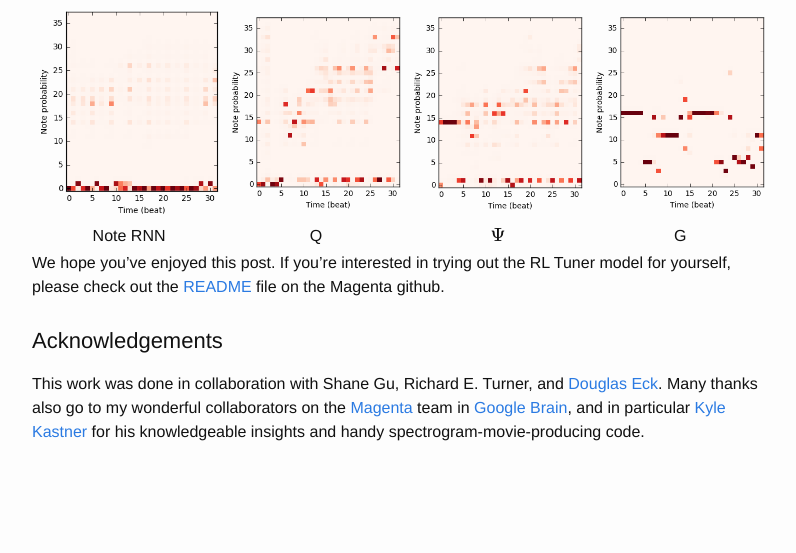
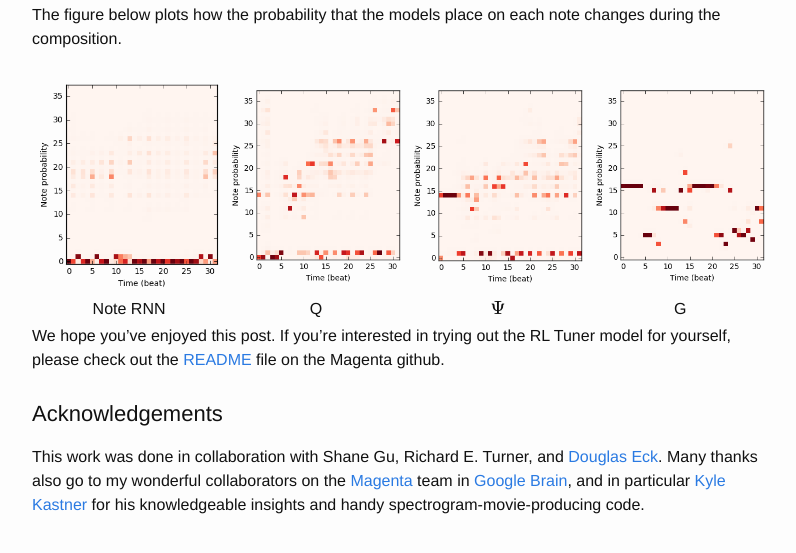
Before and after one commit to notfuchsia/notfuchsia.github.io, a Jekyll site: the page built from _posts/2016-10-10-natasha.markdown, in a window 1280 px wide and 900 px high, scrolled down 7864 px, cut to the strip 323-876 px from the top of the window. Shown: the whole strip, without its empty margins (238-1034 px from the left). Built offline with Jekyll 4.4.1, drawn with Linux system fonts in a browser that asks for light colours; formulas are drawn with MathJax 3; before the commit the page ends 8691 px from its top, so only the background shows below that.

Commit message:
i accidentally a sentence

```diff
--- a/_posts/2016-10-10-natasha.markdown
+++ b/_posts/2016-10-10-natasha.markdown
@@ -232,6 +232,8 @@ But you don't need to take our word for it! The compositions used in the study a
 	<iframe style="display: inline-block;margin-right:5px" width="280" height="280" src="https://www.youtube.com/embed/PavKsrzFAEI" frameborder="0" allowfullscreen></iframe><iframe style="display: inline-block;" width="280" height="280" src="https://www.youtube.com/embed/abBfZB5DlSY" frameborder="0" allowfullscreen></iframe>
 </div>
 
+The figure below plots how the probability that the models place on each note changes during the composition.
+
 | ![](/assets/rl_tuner/note_rnn.png)  | ![](/assets/rl_tuner/q.png) | ![](/assets/rl_tuner/psi.png) | ![](/assets/rl_tuner/g.png) |
 |:---:|:---:|:---:|:---:|
 | Note RNN | Q | $$\Psi$$ | G |
```
